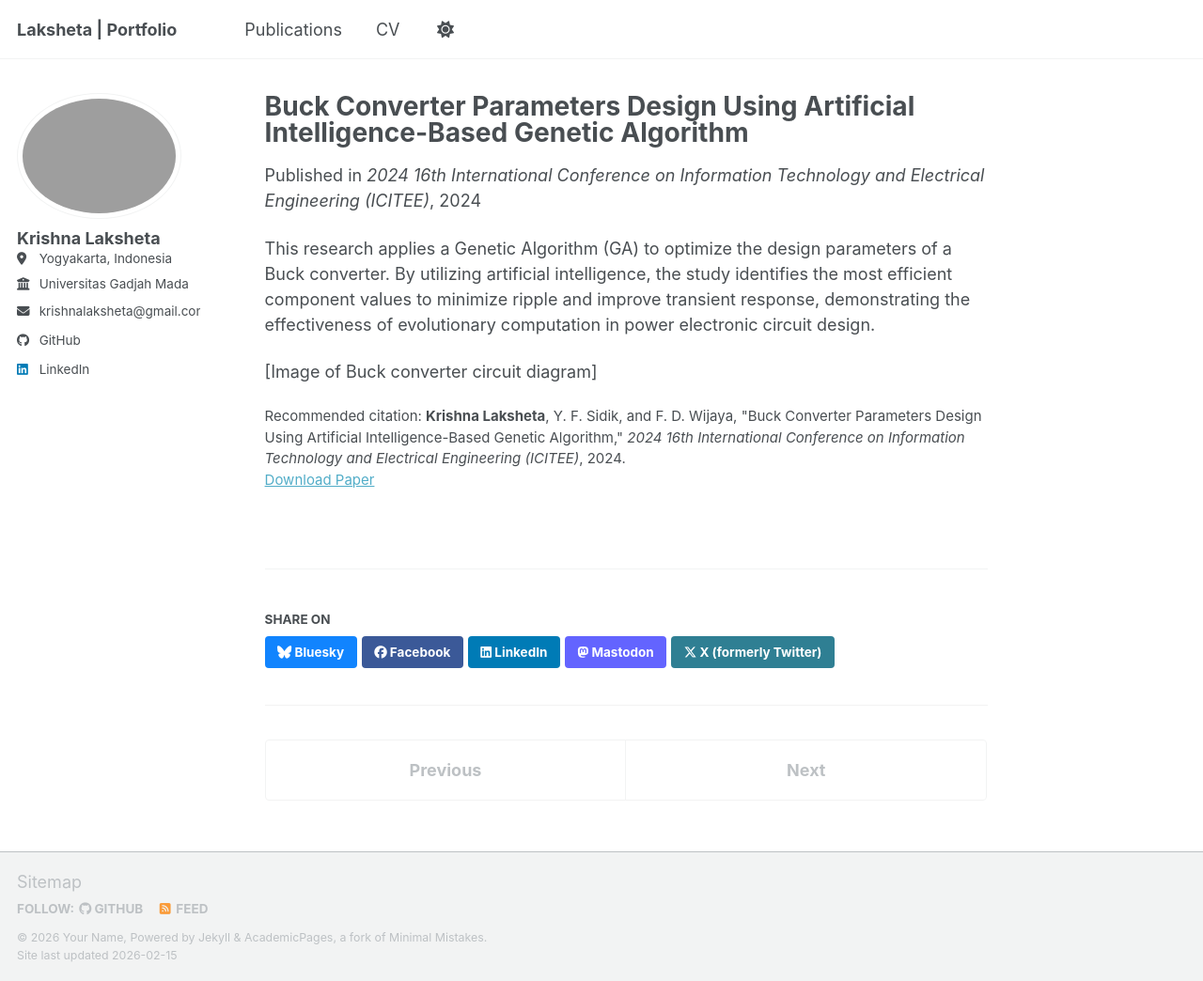
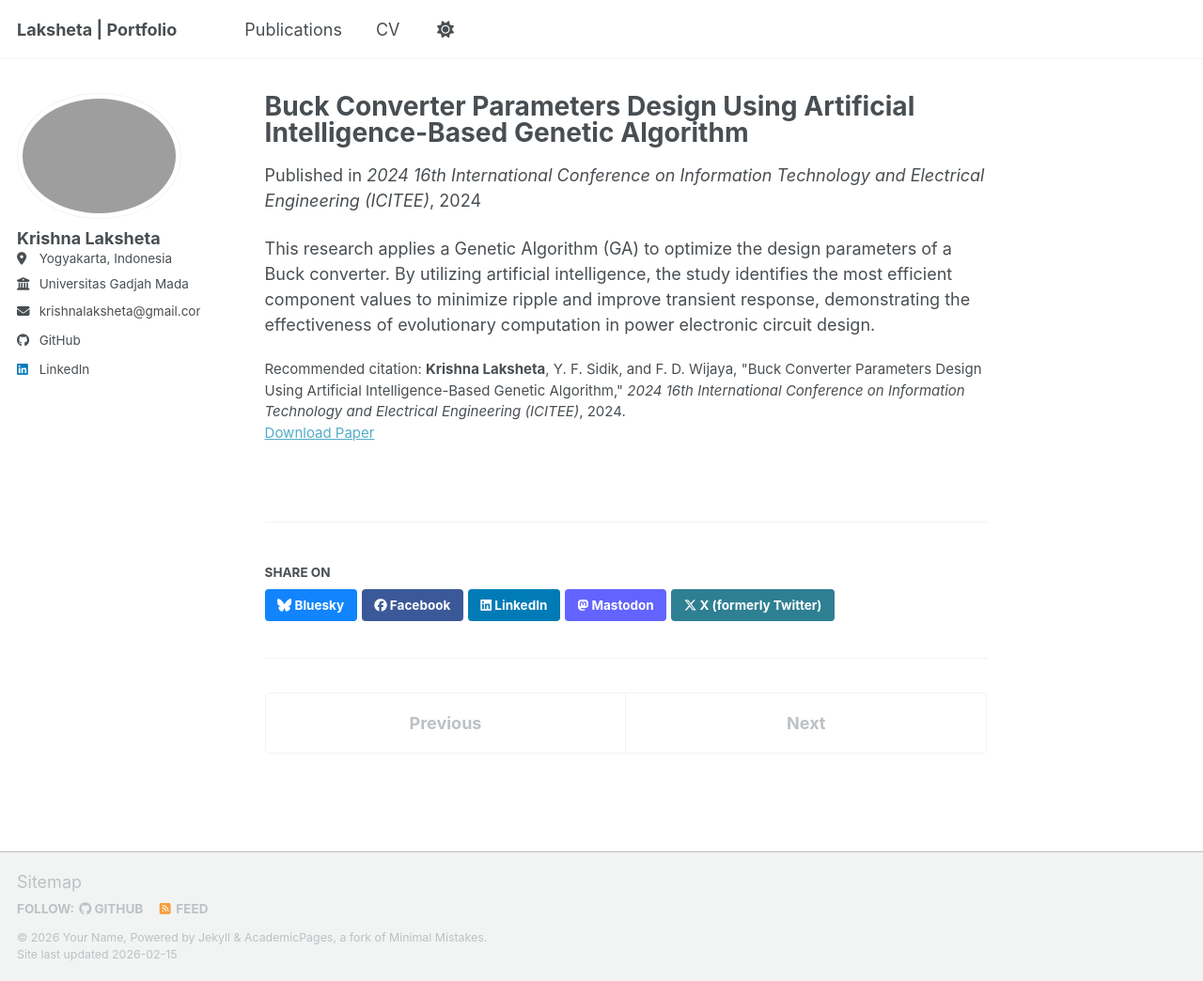
Before and after one commit to laksheta/laksheta.github.io, a Jekyll site: the page built from _publications/2024-10-22-buck-converter-genetic-algorithm.md, in a window 1280 px wide and 1044 px high. Shown: the whole window at 94% size. Built offline with Jekyll 4.4.1, drawn with Linux system fonts in a browser that asks for light colours; a script bundle is joined from its source files by our own code; library files that are not in the unit come from our copies.

```diff
--- a/_publications/2024-10-22-buck-converter-genetic-algorithm.md
+++ b/_publications/2024-10-22-buck-converter-genetic-algorithm.md
@@ -10,9 +10,3 @@
 ---
 
 This research applies a Genetic Algorithm (GA) to optimize the design parameters of a Buck converter. By utilizing artificial intelligence, the study identifies the most efficient component values to minimize ripple and improve transient response, demonstrating the effectiveness of evolutionary computation in power electronic circuit design.
-
-
-
-
-
-[Image of Buck converter circuit diagram]
```
